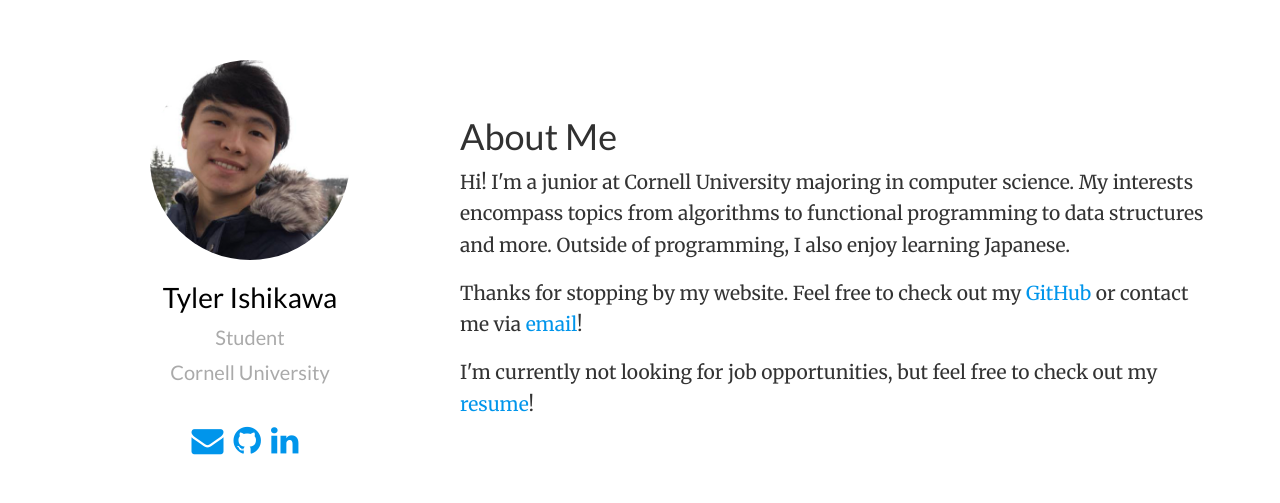
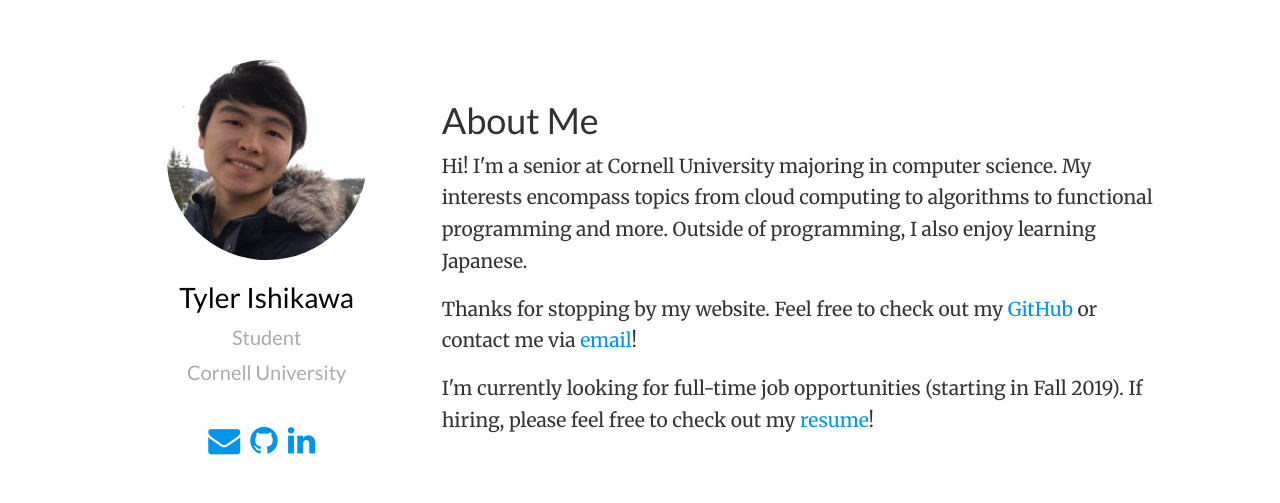
Before and after one commit to tyleri/personal-page, a plain HTML site: page index.html in a window 1280 px wide. Shown: the part 135-638 px from the top of the page. Drawn offline with Linux system fonts and the light colour scheme.

Commit message:
edits to margins and looking for status

```diff
--- a/index.html
+++ b/index.html
@@ -6,7 +6,6 @@
     <meta charset="utf-8">
     <meta name="viewport" content="width=device-width, initial-scale=1">
     <meta http-equiv="X-UA-Compatible" content="IE=edge">
-    <meta name="theme" content="hugo-academic">
     <meta name="author" content="Tyler Ishikawa">
     <meta name="description" content="Tyler Ishikawa's Page">
 
@@ -20,10 +19,10 @@
 
 <body>
 
-    <div class="container">
+    <div class="container-fluid">
         <div class="row">
             <div id="home-section">
-                <div class="col-xs-12 col-md-4">
+                <div class="col-xs-12 col-md-3 col-md-offset-1">
                     <div id="profile">
 
                         <div class="portrait"></div>
@@ -58,14 +57,14 @@
 
                     </div>
                 </div>
-                <div id="about-section" class="col-xs-12 col-md-8">
+                <div id="about-section" class="col-xs-12 col-md-7">
 
                     <h1 id="about-me">About Me</h1>
 
                     <p>
-                        Hi! I'm a junior at Cornell University majoring in
+                        Hi! I'm a senior at Cornell University majoring in
                         computer science. My interests encompass topics from
-                        algorithms to functional programming to data structures
+                        cloud computing to algorithms to functional programming
                         and more. Outside of programming, I also enjoy learning
                         Japanese.
                     </p>
@@ -79,8 +78,9 @@
                     </p>
 
                     <p>
-                        I'm currently not looking for job opportunities, but
-                        feel free to check out my
+                        I'm currently looking for full-time job opportunities
+                        (starting in Fall 2019). If hiring, please feel free to
+                        check out my
                         <a href="https://www.dropbox.com/s/g1geu5r1n1orfdo/Tyler_Ishikawa_Resume.pdf?dl=0" target="_blank">resume</a>!
                     </p>
 
```
